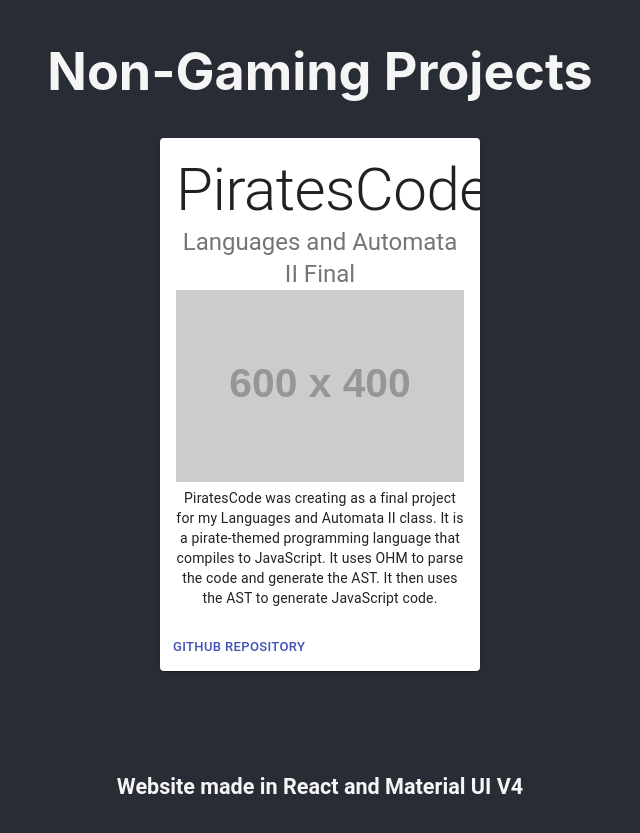
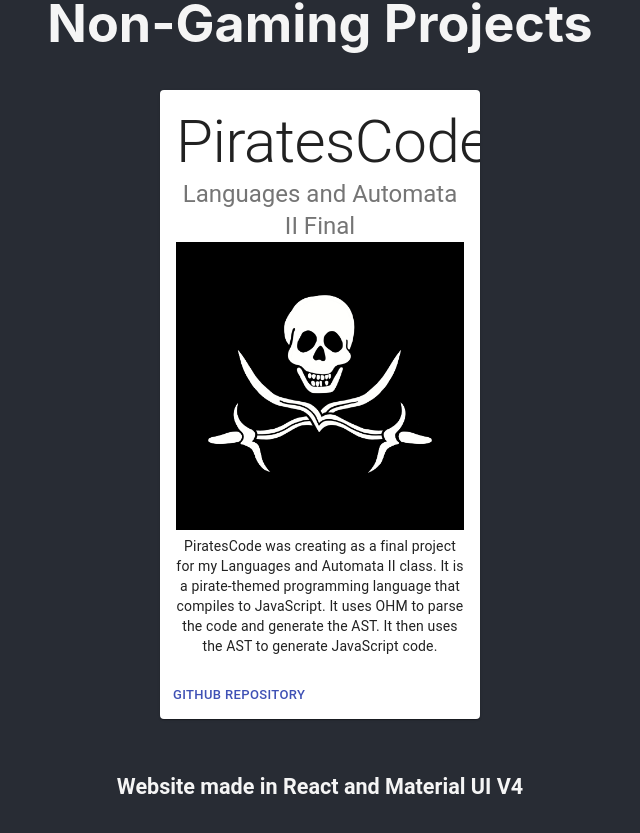
Before and after one commit to jasoncd31/personal-portfolio, a React (Create React App) app: page / in a window 1280 px wide. Shown: the part 2229-3062 px from the top of the page, without its empty margins (320-960 px from the left). Built offline with nearby package versions, Linux system fonts and the light colour scheme.

Commit message:
add pirates code logo to card

```diff
--- a/src/components/ProjectCards/PiratesCodeCard.tsx
+++ b/src/components/ProjectCards/PiratesCodeCard.tsx
@@ -5,6 +5,7 @@
 import CardContent from '@material-ui/core/CardContent';
 import Button from '@material-ui/core/Button';
 import Typography from '@material-ui/core/Typography';
+import PirateLogo from '../../images/piratescodelogo.jpg';
 
 const useStyles = makeStyles({
   root: {
@@ -40,7 +41,7 @@
         <Typography variant="h5" color="textSecondary">
           Languages and Automata II Final
         </Typography>
-        <img src="https://placehold.co/600x400" alt="Cool Stuff" width="100%"/>
+        <img src={PirateLogo} alt="Cool Stuff" width="100%"/>
         <Typography variant="body2" component="p">
           PiratesCode was creating as a final project for my Languages and Automata II class. It is a pirate-themed programming language that compiles to JavaScript. It uses OHM to parse the code and generate the AST. It then uses the AST to generate JavaScript code.
         </Typography>
```
Also changed, not shown: src/images/piratescodelogo.jpg (added).
